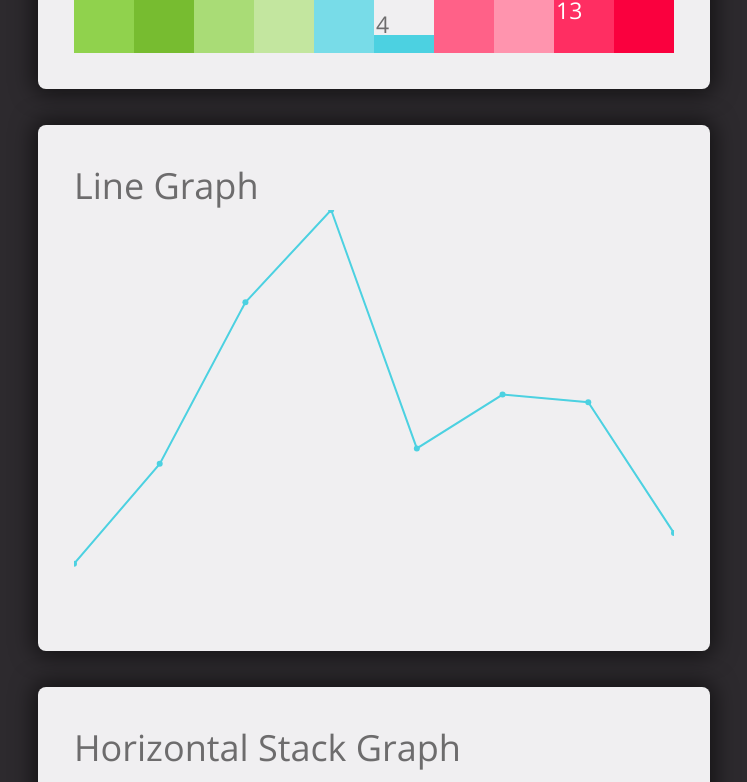
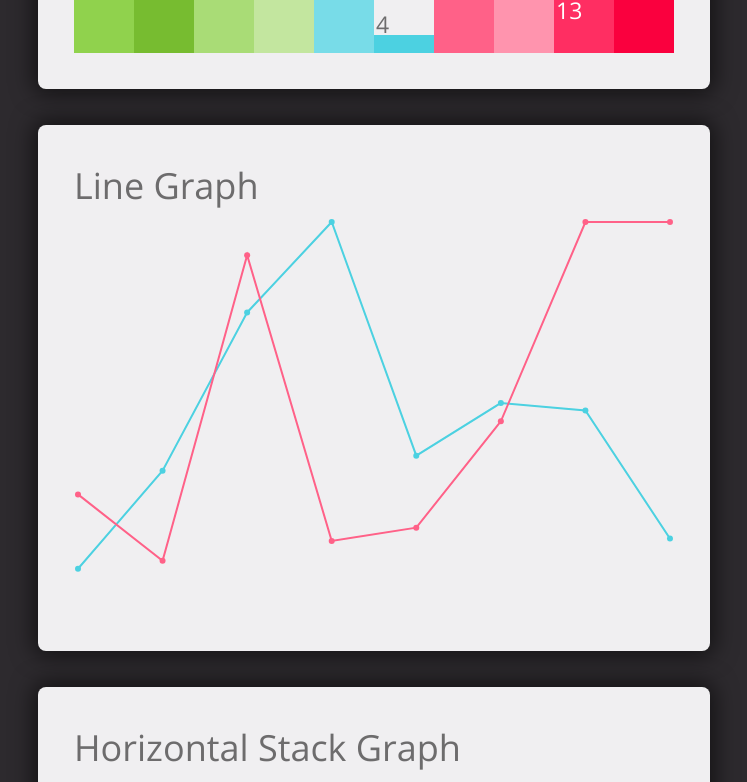
Before and after one commit to guroyer/react-svg-graphs, a React app: page / in a window 1280 px wide. Shown: the part 480-1262 px from the top of the page, without its empty margins (266-1013 px from the left). Built offline with nearby package versions, Linux system fonts and the light colour scheme.

Commit message:
- Added support for multiples lines in linegraph

```diff
--- /dev/null
+++ b/src/components/graphs/line-graph/Line.tsx
@@ -0,0 +1,73 @@
+import React, { PureComponent } from "react";
+import momeize from "memoize-one";
+
+import G from "utils/G";
+import { round } from "utils/mathHelpers";
+
+export interface LineProps {
+    graphWidth: number,
+    graphHeight: number,
+    units: LineUnit[],
+    lineColor: string
+}
+
+export interface LineUnit {
+    value: number
+}
+
+interface Circle {
+    cx: number,
+    cy: number,
+    r: number
+}
+
+interface LineArtifacts {
+    circles: Circle[],
+    path: string
+}
+
+class Line extends PureComponent<LineProps> {
+    highestValue = momeize((units: LineUnit[]) => {
+        const values = units.map(unit => unit.value);
+
+        return Math.max(...values);
+    });
+    lineArtifacts = momeize(
+        (units: LineUnit[], height: number, highestValue: number, widthBetweenUnits: number): LineArtifacts => {
+            let xPos = 0;
+            let path = "";
+            let circles = [] as Circle[];
+            units.map((unit, index) => {
+                const command = index < 1 ? "M" : "L";
+                const y = unit.value * -height / highestValue;
+
+                path += `${command} ${xPos} ${y} `;
+                circles.push({ cx: xPos, cy: y, r: 3});
+                xPos = round(xPos + widthBetweenUnits, 2);
+            });
+
+            return {
+                path,
+                circles
+            };
+        }
+    );
+
+    render() {
+        const { graphWidth, graphHeight, units, lineColor } = this.props;
+
+        const highestValue = this.highestValue(units);
+        const amountOfUnit = units.length;
+        const widthBetweenUnits = round(graphWidth / (amountOfUnit - 1), 2);
+        const { path, circles } = this.lineArtifacts(units, graphHeight, highestValue, widthBetweenUnits);
+
+        return (
+            <G>
+                <path d={path} style={{ stroke: lineColor, strokeWidth: "2", fill: "transparent" }} />
+                {circles.map((circle, index) => <circle {...circle} key={index} style={{ fill: lineColor }} />)}
+            </G>
+        );
+    }
+}
+
+export default Line;
--- a/src/components/graphs/line-graph/LineGraph.tsx
+++ b/src/components/graphs/line-graph/LineGraph.tsx
@@ -1,68 +1,43 @@
 import React, { PureComponent } from "react";
-import momeize from "memoize-one";
+import memoize from "memoize-one";
 
 import Svg from "utils/Svg";
 import G from "utils/G";
-import { round } from "utils/mathHelpers";
-import memoizeOne from "memoize-one";
+import Line, { LineUnit } from "./Line";
 
 export interface LineGraphProps {
     title: string,
     width: number,
     height: number,
-    units: LineGraphUnit[],
+    lines: LineProps[]
+}
+
+interface LineProps {
+    units: LineUnit[],
     lineColor: string
 }
 
-export interface LineGraphUnit {
-    value: number
+interface LinesCanvas {
+    graphWidth: number,
+    graphHeight: number
 }
 
-interface Circle {
-    cx: number,
-    cy: number,
-    r: number
-}
-
-interface LineArtifacts {
-    circles: Circle[],
-    path: string
-}
+const padding = 4;
 
 class LineGraph extends PureComponent<LineGraphProps> {
-    highestValue = memoizeOne((units: LineGraphUnit[]) => {
-        const values = units.map(unit => unit.value);
-
-        return Math.max(...values);
-    });
-    lineArtifacts = memoizeOne(
-        (units: LineGraphUnit[], height: number, highestValue: number, widthBetweenUnits: number): LineArtifacts => {
-            let xPos = 0;
-            let path = "";
-            let circles = [] as Circle[];
-            units.map((unit, index) => {
-                const command = index < 1 ? "M" : "L";
-                const y = unit.value * -height / highestValue;
-
-                path += `${command} ${xPos} ${y} `;
-                circles.push({ cx: xPos, cy: y, r: 3});
-                xPos = round(xPos + widthBetweenUnits, 2);
-            });
-
+    linesCanvas = memoize(
+        (width: number, height: number): LinesCanvas => {
             return {
-                path,
-                circles
+                graphWidth: width - 2 * padding,
+                graphHeight: height - 2 * padding
             };
         }
     );
 
     render() {
-        const { title, width, height, units, lineColor } = this.props;
+        const { title, width, height, lines } = this.props;
 
-        const highestValue = this.highestValue(units);
-        const amountOfUnit = units.length;
-        const widthBetweenUnits = round(width / (amountOfUnit - 1), 2);
-        const { path, circles } = this.lineArtifacts(units, height, highestValue, widthBetweenUnits);
+        const { graphWidth, graphHeight } = this.linesCanvas(width, height);
 
         return (
             <div className="line-graph-container">
@@ -70,9 +45,14 @@ class LineGraph extends PureComponent<LineGraphProps> {
                     {title}
                 </div>
                 <Svg width={width} height={height}>
-                    <G y={height}>
-                        <path d={path} style={{ stroke: lineColor, strokeWidth: "2", fill: "transparent" }} />
-                        {circles.map((circle, index) => <circle {...circle} key={index} style={{ fill: lineColor }} />)}
+                    <G x={padding} y={height + padding}>
+                        {lines.map((line, index) => (
+                            <Line
+                                units={line.units}
+                                graphWidth={graphWidth}
+                                graphHeight={graphHeight}
+                                lineColor={line.lineColor} />
+                        ))}
                     </G>
                 </Svg>
             </div>
--- a/src/components/utils/mathHelpers.ts
+++ b/src/components/utils/mathHelpers.ts
@@ -1,3 +1,7 @@
 export const round = (value: number, decimal: number) => {
     return +(Math.round(+`${value}e+${decimal}`) + `e-${decimal}`);
 }
+
+export const randomInt = (max: number) => {
+    return Math.floor(Math.random() * Math.floor(max));
+}
--- a/src/examples/line-graph-demo/LineGraphDemo.tsx
+++ b/src/examples/line-graph-demo/LineGraphDemo.tsx
@@ -1,8 +1,9 @@
 import React, { PureComponent } from "react";
 
 import LineGraph from "graphs/line-graph/LineGraph";
+import { randomInt } from "utils/mathHelpers";
 
-const units = [
+const units1 = [
     { value: 6 },
     { value: 19 },
     { value: 40 },
@@ -13,6 +14,22 @@ const units = [
     { value: 10 },
 ];
 
+const units2 = [
+    { value: randomInt(60) },
+    { value: randomInt(60) },
+    { value: randomInt(60) },
+    { value: randomInt(60) },
+    { value: randomInt(60) },
+    { value: randomInt(60) },
+    { value: randomInt(60) },
+    { value: randomInt(60) },
+]
+
+const lines = [
+    { units: units1, lineColor: "#4cd1e1" },
+    { units: units2, lineColor: "#ff6188" }
+]
+
 class LineGraphDemo extends PureComponent {
     render() {
         return (
@@ -20,8 +37,7 @@ class LineGraphDemo extends PureComponent {
                 title="Line Graph"
                 width={600}
                 height={400}
-                units={units}
-                lineColor="#4cd1e1" />
+                lines={lines} />
         );
     }
 }
```
